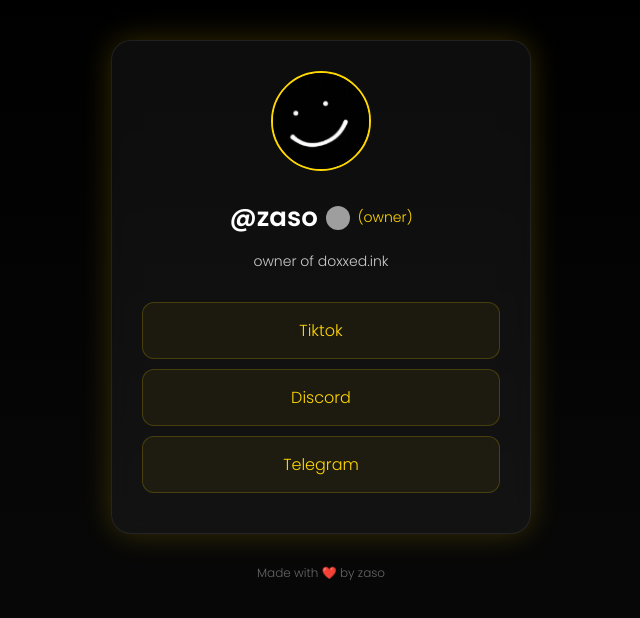
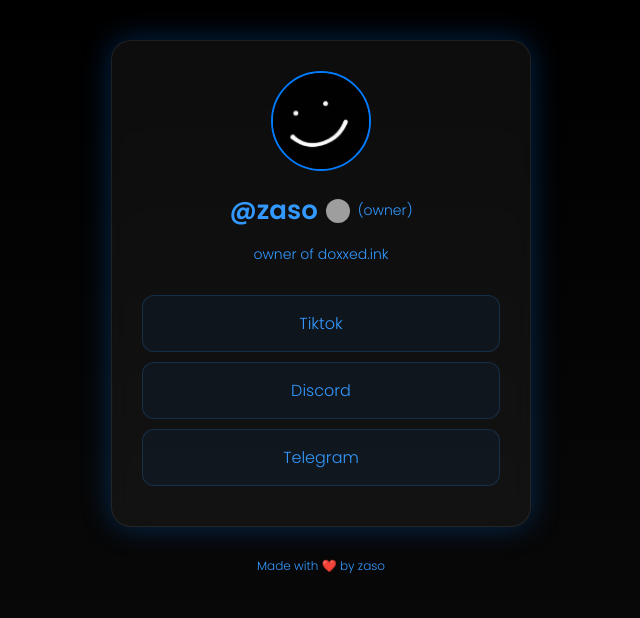
Before and after one commit to tiktoksklf/doxxedink, a plain HTML site: page zaso.html in a window 1280 px wide. Shown: the whole page, without its empty margins (319-959 px from the left). Drawn offline with Linux system fonts and the light colour scheme; grey boxes are pictures that could not be loaded.

Commit message:
Update zaso.html

```diff
--- a/zaso.html
+++ b/zaso.html
@@ -1,10 +1,8 @@
-<!DOCTYPE html>
-<html lang="en">
-<head>
-  <meta charset="UTF-8" />
-  <meta name="viewport" content="width=device-width, initial-scale=1.0"/>
+<html lang="en"><head>
+  <meta charset="UTF-8">
+  <meta name="viewport" content="width=device-width, initial-scale=1.0">
   <title>@zaso | Links</title>
-  <link href="https://fonts.googleapis.com/css2?family=Poppins:wght@300;600&display=swap" rel="stylesheet">
+  <link href="https://fonts.googleapis.com/css2?family=Poppins:wght@300;600&amp;display=swap" rel="stylesheet">
   <style>
     * {
       box-sizing: border-box;
@@ -14,7 +12,7 @@
       padding: 0;
       background: linear-gradient(to bottom, #000000, #0a0a0a);
       font-family: 'Poppins', sans-serif;
-      color: white;
+      color: #3399ff;
       display: flex;
       flex-direction: column;
       align-items: center;
@@ -30,14 +28,14 @@
       width: 100%;
       max-width: 420px;
       backdrop-filter: blur(12px);
-      box-shadow: 0 0 30px rgba(255, 215, 0, 0.2);
+      box-shadow: 0 0 30px rgba(0, 123, 255, 0.3);
       text-align: center;
     }
     .avatar {
       width: 100px;
       height: 100px;
       border-radius: 50%;
-      border: 2px solid #ffd700;
+      border: 2px solid #007bff;
       object-fit: cover;
       margin-bottom: 20px;
     }
@@ -50,6 +48,7 @@
       align-items: center;
       gap: 8px;
       flex-wrap: wrap;
+      color: #3399ff;
     }
     .username img {
       width: 24px;
@@ -58,35 +57,35 @@
     }
     .owner-tag {
       font-size: 14px;
-      color: #ffd700;
+      color: #3399ff;
       font-weight: 400;
     }
     .bio {
       font-size: 14px;
-      color: #ccc;
+      color: #3399ff;
       margin-bottom: 30px;
     }
     .link {
       display: block;
-      background: rgba(255, 215, 0, 0.05);
-      color: #ffd700;
+      background: rgba(0, 123, 255, 0.05);
+      color: #3399ff;
       text-decoration: none;
       padding: 15px 20px;
       margin: 10px 0;
       border-radius: 12px;
       font-weight: 500;
       transition: all 0.3s ease;
-      border: 1px solid #ffd70030;
+      border: 1px solid #3399ff30;
     }
     .link:hover {
-      background: #ffd70010;
+      background: #3399ff10;
       transform: translateY(-2px);
-      box-shadow: 0 0 10px #ffd70060;
+      box-shadow: 0 0 10px #3399ff60;
     }
     .footer {
       margin-top: 30px;
       font-size: 12px;
-      color: #666;
+      color: #3399ff;
     }
   </style>
 </head>
@@ -97,7 +96,7 @@
 
     <div class="username">
       @zaso
-      <img src="https://vectorseek.com/wp-content/uploads/2023/10/Twitter-Verified-Badge-Gold-Logo-Vector.svg-.png" alt="Verified Badge">
+      <img alt="Verified Badge" src="https://www.pngall.com/wp-content/uploads/8/Verification-Blue-Tick.png">
       <span class="owner-tag">(owner)</span>
     </div>
 
@@ -110,5 +109,5 @@
 
   <div class="footer">Made with ❤️ by zaso</div>
 
-</body>
-</html>
+
+</body></html>
```
